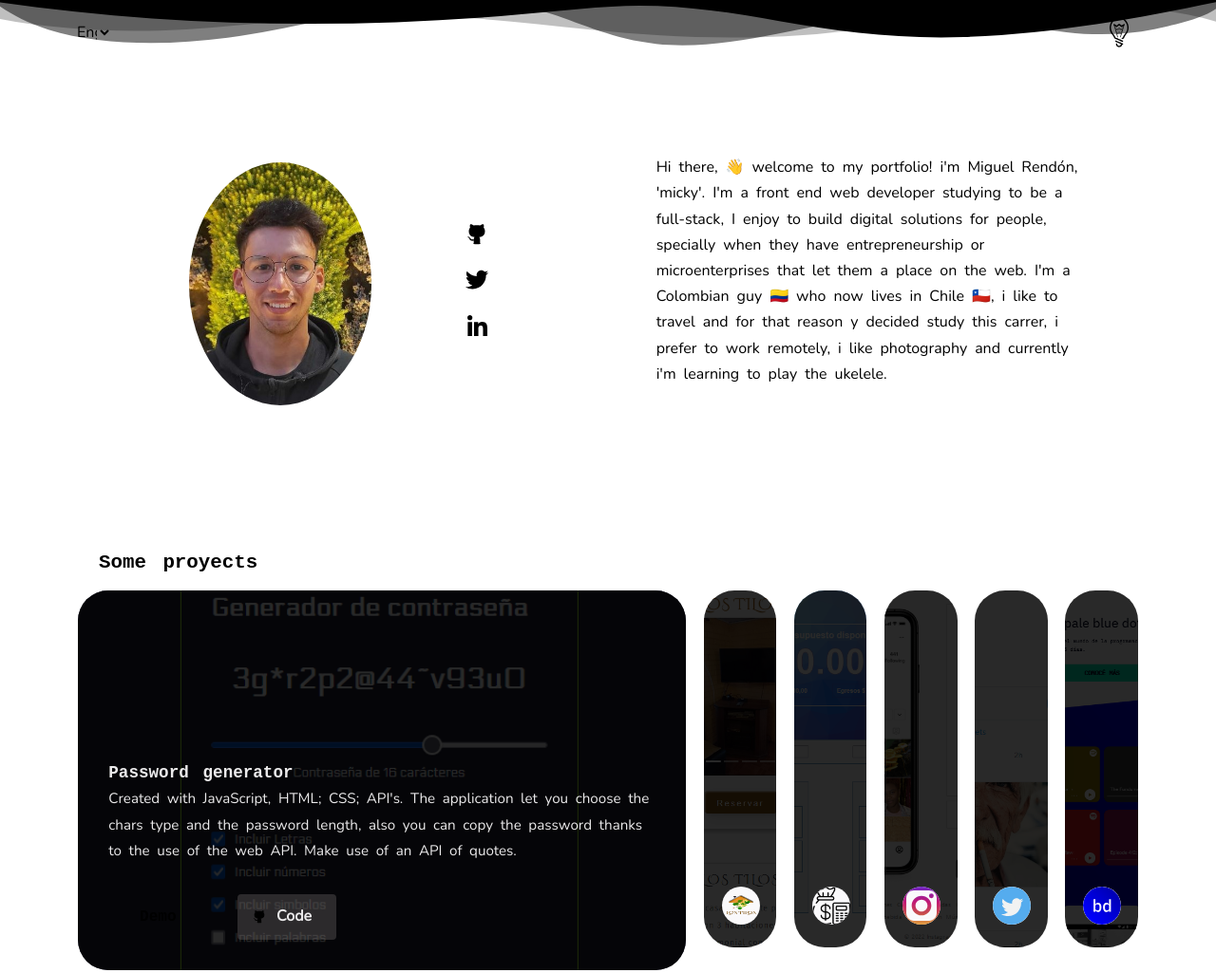
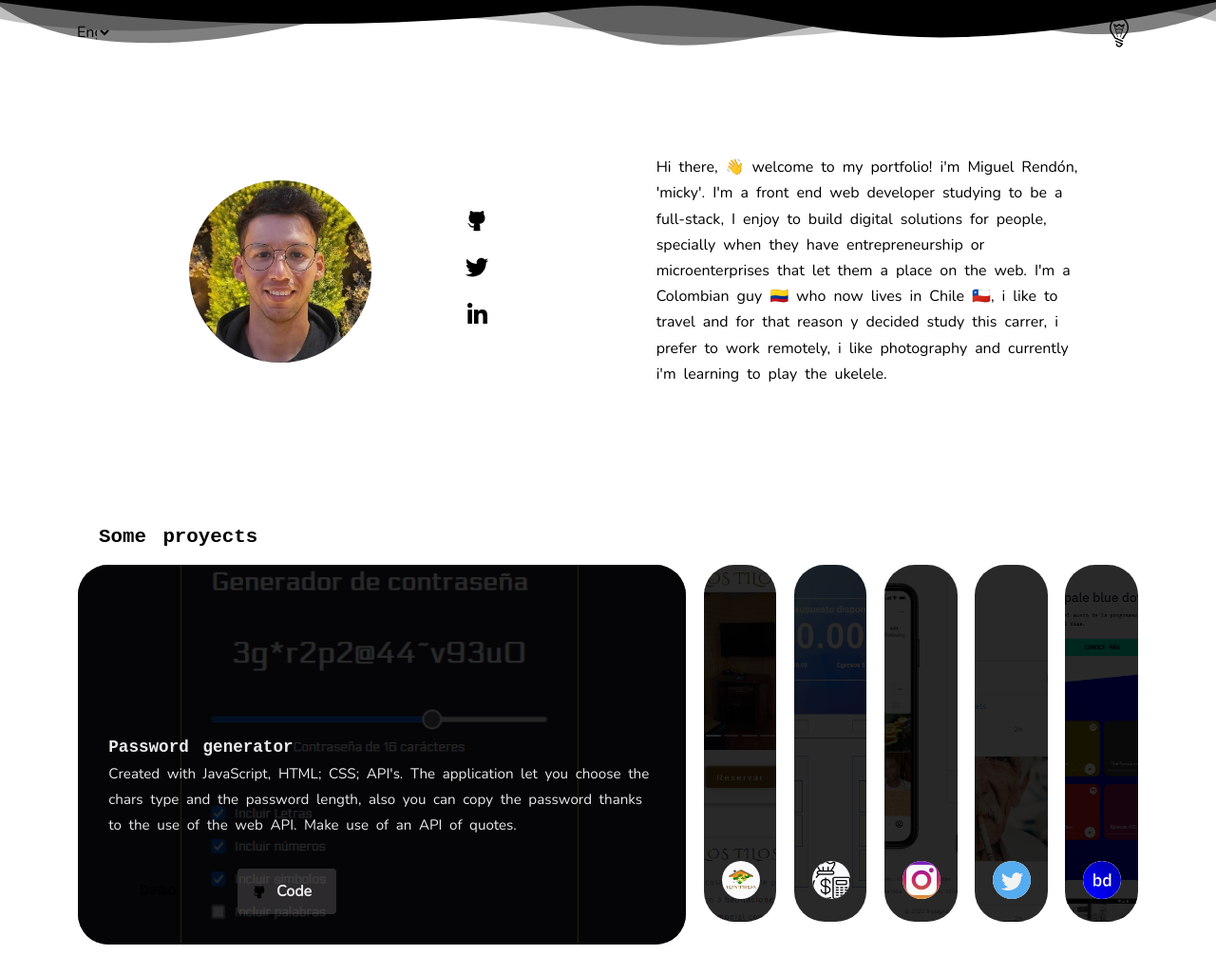
Before and after one commit to mickyrendon/mickyRendon-portfolio, a website: page index.html in a window 1280 px wide. Shown: the top 1025 px of the page at 95% size. Drawn offline with nearby package versions, Linux system fonts and the light colour scheme.

Commit message:
new profile pic size

```diff
--- a/style/structure.css
+++ b/style/structure.css
@@ -260,6 +260,8 @@ b{
 .profile-pic{
     padding: 0;
     width: 12rem;
+    height: 12rem;
+    object-fit: cover;
     box-shadow: var(--box-shadow);
     transition: all 1.5s cubic-bezier(0.68, -0.55, 0.265, 1.55);
 }
```
